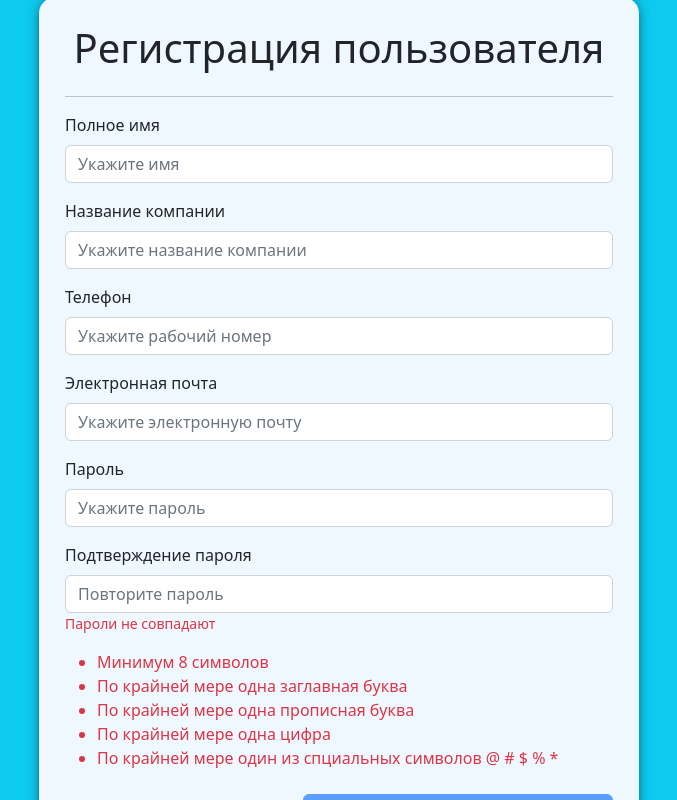
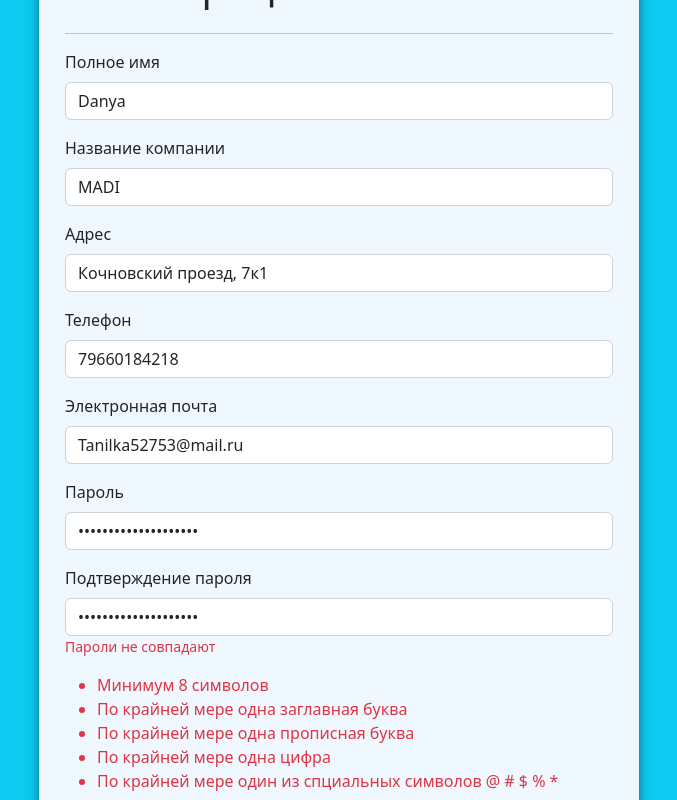
Before and after one commit to DanyaIT/CRM-Ticket_git, a React (Create React App) app: page /registration in a window 1280 px wide. Shown: the whole page, without its empty margins (301-978 px from the left). Built offline with nearby package versions, Linux system fonts and the light colour scheme; no server answers.

Commit message:
final commit

```diff
--- a/src/api/userApi.js
+++ b/src/api/userApi.js
@@ -4,6 +4,19 @@ const loginUrl = rootUrl + '/user/login'
 const userProfileUrl = rootUrl + '/user'
 const logoutUrl = rootUrl + '/user/logout'
 const newAccessTokentUrl = rootUrl + '/tokens'
+
+export const createNewUser = formData => {
+    return new Promise(async (resolve, reject) => {
+        try {
+            const result = await axios.post(userProfileUrl, formData)
+            resolve(result.data)
+        } catch (error) {
+            console.log(error)
+            reject(error)
+        }
+    })
+}
+
 
 export const userLogin =  formData => {
     return new Promise (async (resolve, reject) =>{
--- a/src/components/registrationForm/RegistrationForm.jsx
+++ b/src/components/registrationForm/RegistrationForm.jsx
@@ -1,30 +1,44 @@
 import { useNavigate } from "react-router-dom";
-import React from "react";
-import { useEffect } from "react";
-import { useState } from "react";
-import { Container, Form, Row, Col, Button } from "react-bootstrap";
+import React, { useEffect, useState } from "react";
+import {
+  Container,
+  Form,
+  Row,
+  Col,
+  Button,
+  Spinner,
+  Alert,
+} from "react-bootstrap";
+import { newUserRegistration } from "./userRegistretionActions";
+import { useDispatch, useSelector } from "react-redux";
 
 const RegistrationForm = () => {
   const initialState = {
-    name: "",
-    company: "",
-    number: "",
-    email: "",
-    password: "",
-    confirmPassword: "",
+    name: "Danya",
+    company: "MADI",
+    phone: "79660184218",
+    address: 'Кочновский проезд, 7к1',
+    email: "Tanilka52753@mail.ru",
+    password: "Tanilka52753@mail.ru",
+    confirmPassword: "Tanilka52753@mail.ru",
   };
 
   const passwordErrors = {
     isLenthy: false,
     hasUpperChar: false,
     hasLowerChar: false,
-    hasNumber: false,
+    hasphone: false,
     hasSpecChar: false,
     confirmPassword: false,
   };
+
+  const dispatch = useDispatch();
   const navigate = useNavigate();
   const [newUser, setNewUser] = useState(initialState);
   const [passwordFail, setPasswordFail] = useState(passwordErrors);
+  const { isLoading, status, message } = useSelector(
+    state => state.userRegistration
+  );
 
   useEffect(() => {}, [newUser]);
 
@@ -36,29 +50,46 @@ const RegistrationForm = () => {
       const isLenthy = value.length >= 8;
       const hasUpperChar = /[A-Z]/.test(value);
       const hasLowerChar = /[a-z]/.test(value);
-      const hasNumber = /[0-9]/.test(value);
+      const hasphone = /[0-9]/.test(value);
       const hasSpecChar = /[@,#,$,%,*]/.test(value);
       setPasswordFail({
         ...passwordFail,
         isLenthy,
         hasUpperChar,
         hasLowerChar,
-        hasNumber,
+        hasphone,
         hasSpecChar,
       });
     }
 
-    if(name === 'confirmPassword'){
-      setPasswordFail({...passwordFail,
-        confirmPassword: newUser.password === value
-      })
+    if (name === "confirmPassword") {
+      setPasswordFail({
+        ...passwordFail,
+        confirmPassword: newUser.password === value,
+      });
     }
   };
 
   const handleFormSubmit = (e) => {
-    e.preventDefault()
-    console.log(newUser)
-  }
+    e.preventDefault();
+    const {
+      name,
+      company,
+      phone,
+      address,
+      email,
+      password,
+    } = newUser
+    const registrationData = {
+      name,
+      company,
+      phone,
+      address,
+      email,
+      password,
+    }
+    dispatch(newUserRegistration(registrationData));
+  };
 
   return (
     <Container className="p-3">
@@ -68,6 +99,15 @@ const RegistrationForm = () => {
         </Col>
       </Row>
       <hr />
+      <Row>
+        <Col>
+          {message && (
+            <Alert variant={status === "success" ? "success" : "danger"}>
+              {message}
+            </Alert>
+          )}
+        </Col>
+      </Row>
       <Row>
         <Col>
           <Form onSubmit={handleFormSubmit}>
@@ -91,14 +131,24 @@ const RegistrationForm = () => {
                 type="text"
                 placeholder="Укажите название компании"
               />
+              </Form.Group>
+              <Form.Group className="mb-3">
+              <Form.Label>Адрес</Form.Label>
+              <Form.Control
+                onChange={handleForm}
+                name="address"
+                value={newUser.address}
+                type="text"
+                placeholder="Укажите адрес"
+              />
             </Form.Group>
             <Form.Group className="mb-3">
               <Form.Label>Телефон</Form.Label>
               <Form.Control
                 onChange={handleForm}
-                name="number"
-                value={newUser.number}
-                type="number"
+                name="phone"
+                value={newUser.phone}
+                type="phone"
                 placeholder="Укажите рабочий номер"
               />
             </Form.Group>
@@ -120,7 +170,6 @@ const RegistrationForm = () => {
                 name="password"
                 type="password"
                 placeholder="Укажите пароль"
-
               />
             </Form.Group>
             <Form.Group className="mb-3">
@@ -133,7 +182,9 @@ const RegistrationForm = () => {
                 placeholder="Повторите пароль"
               />
               <Form.Text>
-                {!passwordFail.confirmPassword && (<div className="text-danger">Пароли не совпадают</div>)}
+                {!passwordFail.confirmPassword && (
+                  <div className="text-danger">Пароли не совпадают</div>
+                )}
               </Form.Text>
             </Form.Group>
             <ul>
@@ -160,7 +211,7 @@ const RegistrationForm = () => {
               </li>
               <li
                 className={
-                  passwordFail.hasNumber ? "text-success" : "text-danger"
+                  passwordFail.hasphone ? "text-success" : "text-danger"
                 }
               >
                 По крайней мере одна цифра
@@ -181,14 +232,17 @@ const RegistrationForm = () => {
               </Col>
               <Col sm={7}>
                 <Button
-                className="mt-2 p-2 w-100"
-                variant="primary"
-                type="submit"
-                disabled={Object.values(passwordFail).includes(false)}
+                  className="mt-2 p-2 w-100"
+                  variant="primary"
+                  type="submit"
+                  disabled={Object.values(passwordFail).includes(false)}
                 >
                   Зарегистрироваться
                 </Button>
               </Col>
+            </Row>
+            <Row>
+              {isLoading && <Spinner variant="primary" animation="border" />}
             </Row>
           </Form>
         </Col>
--- /dev/null
+++ b/src/components/registrationForm/userRegistretionActions.js
@@ -0,0 +1,17 @@
+import {
+    userRegistrationIsLoading,
+    userRegistrationSuccess,
+    userRegistrationError
+} from './userRigistrationSlice'
+import {createNewUser} from '../../api/userApi'
+
+export const newUserRegistration = (formData) => async (dispatch) => {
+    dispatch(userRegistrationIsLoading())
+    try {
+        const result = await createNewUser(formData)
+        result.status === 'success' ? dispatch(userRegistrationSuccess(result.message))
+        :dispatch(userRegistrationError(result.message))
+    } catch (error) {
+        dispatch(userRegistrationError(error.message))
+    }
+}
--- /dev/null
+++ b/src/components/registrationForm/userRigistrationSlice.js
@@ -0,0 +1,38 @@
+import { createSlice } from "@reduxjs/toolkit";
+
+const initialState = {
+    isLoading: false,
+    status: '',
+    message: ''
+}
+
+const userRegistrationSlice = createSlice({
+    name: 'userRegistration',
+    initialState,
+    reducers:{
+        userRegistrationIsLoading: (state) => {
+            state.isLoading = true
+        },
+        userRegistrationSuccess: (state, {payload}) => {
+            state.isLoading = false
+            state.status = 'success'
+            state.message = payload
+        },
+        userRegistrationError: (state, {payload}) => {
+            state.isLoading = false
+            state.status = 'error'
+            state.message = payload
+        }
+    }
+})
+
+
+const {reducer, actions} = userRegistrationSlice
+
+export const {
+    userRegistrationIsLoading,
+    userRegistrationSuccess,
+    userRegistrationError
+} = actions
+
+export default reducer
--- a/src/components/ticket-listining/TicketLists.jsx
+++ b/src/components/ticket-listining/TicketLists.jsx
@@ -25,7 +25,7 @@ const TicketLists = () => {
       <Row>
         <Col>
         <Link to = '/add-ticket'>
-          <Button variant="info">Добавить новую заявку</Button>
+          <Button variant="info" style={{color:'white'}}>Добавить новую заявку</Button>
         </Link>
         </Col>
         <Col>
--- a/src/pages/registration/registration.css
+++ b/src/pages/registration/registration.css
@@ -15,6 +15,6 @@
     align-items: center;
     border-radius: 15px;
     padding: 10px;
-    margin-top: 100px;
+    margin-top: 60px;
     margin-bottom: 40px;
 }
--- a/src/store.js
+++ b/src/store.js
@@ -3,6 +3,7 @@ import ticketReducer from './components/ticket-listining/ticketSlice'
 import loginReducer from './components/login/loginSlice'
 import userReducer from './pages/dashboard/userSlice'
 import createNewTicketReducer from './components/formTicket/addTicketSlice'
+import userRegistrationReducer  from './components/registrationForm/userRigistrationSlice'
 
 
 const store = configureStore({
@@ -10,7 +11,8 @@ const store = configureStore({
         ticket: ticketReducer,
         login: loginReducer,
         user: userReducer,
-        newTicket: createNewTicketReducer
+        newTicket: createNewTicketReducer,
+        userRegistration: userRegistrationReducer,
     }
 })
 
```
